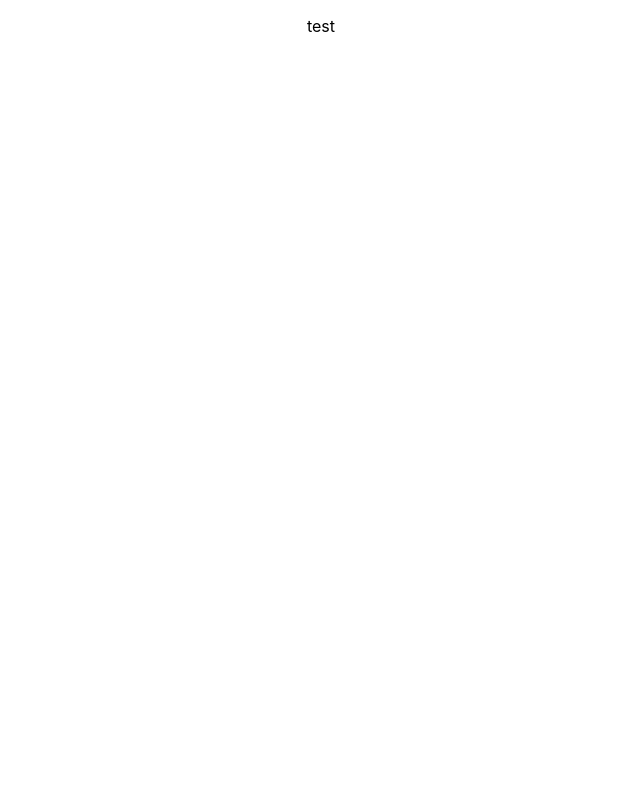
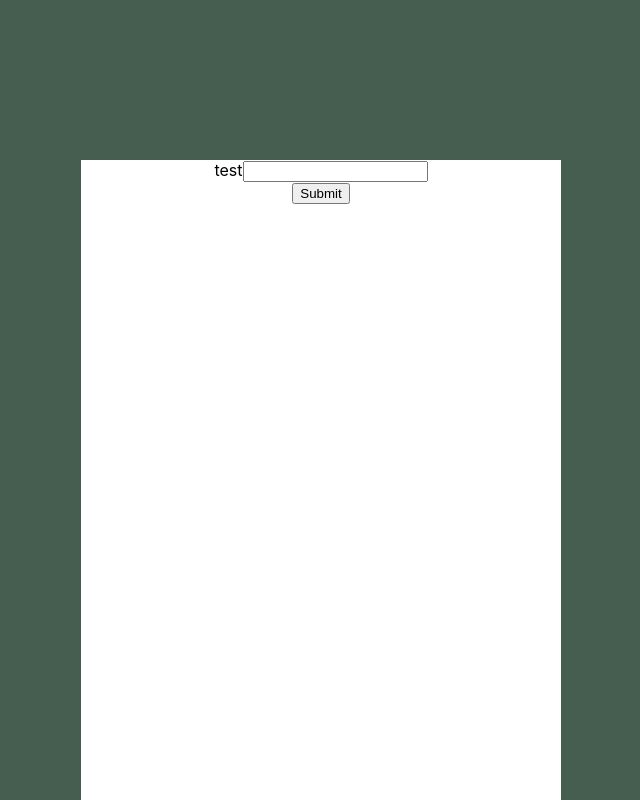
Before and after one commit to carah-tychewicz/simple-webform, a React (Create React App) app: page / in a window 1280 px wide. Shown: the whole page, without its empty margins (319-959 px from the left). Built offline with nearby package versions, Linux system fonts and the light colour scheme.

Commit message:
built a skeleton

```diff
--- a/src/components/Form.css
+++ b/src/components/Form.css
@@ -0,0 +1,13 @@
+.container {
+  display: flex;
+  flex-direction: row;
+  justify-content: center;
+  padding-top: 10rem;
+}
+
+.form-card {
+  flex-direction: column;
+  background-color: white;
+  height: 40rem;
+  width: 30rem;
+}
--- a/src/components/Form.jsx
+++ b/src/components/Form.jsx
@@ -2,8 +2,16 @@ import './Form.css';
 
 const Form = () => {
   return (
-    <div>
-      <p>test</p>
+    <div className='container'>
+      <div className='form-card'>
+        <form>
+          <div>
+            <label>test</label>
+            <input type='text' name='test' />
+          </div>
+          <button type='submit'>Submit</button>
+        </form>
+      </div>
     </div>
   )
 }
--- a/src/index.css
+++ b/src/index.css
@@ -5,6 +5,7 @@ body {
     sans-serif;
   -webkit-font-smoothing: antialiased;
   -moz-osx-font-smoothing: grayscale;
+  background-color:    #455e4f;
 }
 
 code {
```
